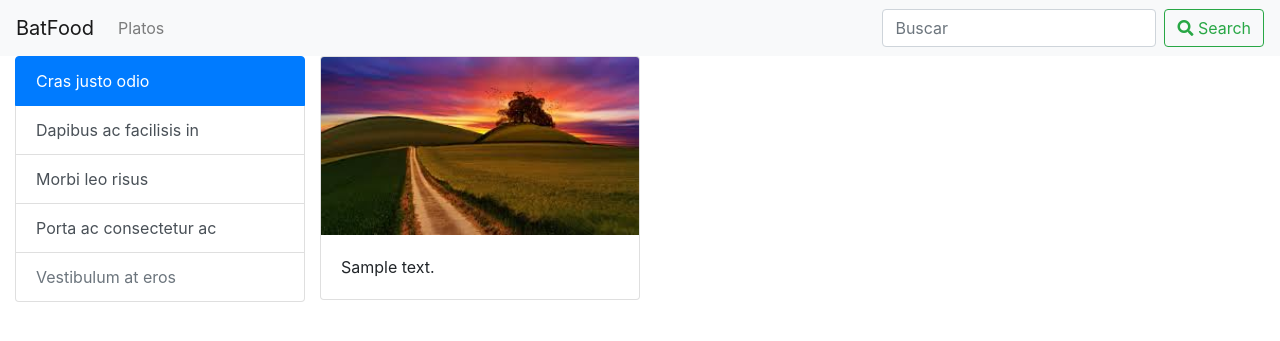
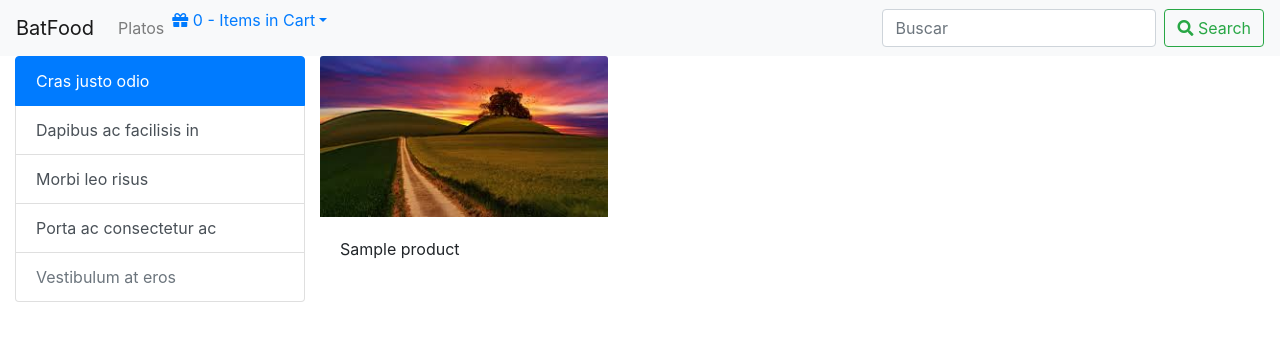
Before and after one commit to BatCodeDev/reto3, a PHP site: template view/productsView.twig in a window 1280 px wide. Shown: the top 341 px of the page. Run offline with PHP 8.4, Linux system fonts and the light colour scheme; the template is opened without the code that fills it: most values are stand-ins (such as "Sample title", 1, 10 or a date in 2020); some libraries are stand-ins or nearby versions.

Commit message:
carritov1

```diff
--- a/js/main.js
+++ b/js/main.js
@@ -1,6 +1,27 @@
 function modal(id) {
     $.get("index.php?controller=Product&action=modal&idProduct="+id, function (data) {
         let modalData = JSON.parse(data);
+        $("#ProductModal .modal-footer #buy").click(function(){
+            $.get("index.php?controller=Product&action=addCart&nameProduct="+modalData.name, function (data) {
+                        alert(data.toString());
+
+                        $("#quantity").html();
+                        $("#listProduct").html('<li>'+
+                          '<span class="item">'+
+                            '<span class="item-left">'+
+                            '<img src="http://www.prepbootstrap.com/Content/images/template/menucartdropdown/item_1.jpg" alt="" />'+
+                            '<span class="item-info">'+
+                            '<span>Item name</span>'+
+                            '<span>price: 27$</span>'+
+                            '</span>'+
+                            '</span>'+
+                            '<span class="item-right">'+
+                            '    <button class="btn btn-danger  fa fa-close"></button>'+
+                            '</span>'+
+                            '</span>'+
+                        '</li> ');
+            });
+    });
         $("#ProductModalLabel").html(modalData.name);
         $("#ProductModal .modal-body").html(modalData.description);
     });
--- a/view/genericLayout.twig
+++ b/view/genericLayout.twig
@@ -22,6 +22,18 @@
                 <li class="nav-item {{ activate }}">
                     <a class="nav-link" href="index.php?controller=Product&action=toProducts">Platos <span class="sr-only">(current)</span></a>
                 </li>
+                <li class="dropdown">
+                    <a href="#" id="quantity" class="dropdown-toggle" data-toggle="dropdown" role="button" aria-expanded="false"> <span class="fa fa-gift bigicon"></span> {{ listProduct|length }} - Items in Cart<span class="caret"></span></a>
+                  <ul class="dropdown-menu dropdown-cart" role="menu">
+                        <div id="listProduct">
+                            {% for element in listProduct
+                                %}
+                                {{element}}
+
+                            {% endfor %}
+                        </div>
+                   </ul>
+                </li>
                 <li class="nav-item">
                     {% if user != null %}
                     <li class="nav-item dropdown">
@@ -34,6 +46,7 @@
                             <a class="dropdown-item" href="index.php?controller=User&action=logOut">Cerrar session</a>
                         </div>
                     </li>
+                </li>
                     {% endif %}
                 {% if user != null %}
                 <li class="nav-item dropdown">
--- a/view/productsView.twig
+++ b/view/productsView.twig
@@ -34,17 +34,18 @@
                         <div class="modal-body"></div>
                         <div class="modal-footer">
                             <button type="button" class="btn btn-secondary" data-dismiss="modal">Close</button>
-                            <button type="button" class="btn btn-primary">Save changes</button>
+                            <button type="button" class="btn btn-primary" id="buy">Comprar</button>
                         </div>
                     </div>
                 </div>
             </div>
             <div class="row">
                 {% for product in products %}
-                    <div class="card col-md-4" style="width: 18rem;">
+                    <div id="{{ product.id }} class="card col-md-4" style="width: 18rem;">
                         <img id="{{ product.id }}" src="img/1.jpg" class="card-img-top" alt="..." onclick="modal(this.id)" data-toggle="modal" data-target="#ProductModal">
                         <div class="card-body">
-                            <p class="card-text">{{ product.description }}</p>
+                            <p class="card-text">
+                            {{ product.name }}</p>
                         </div>
                     </div>
                 {% endfor %}
```
Also changed, not shown: controller/ProductController.php (+10 -1 lines).
